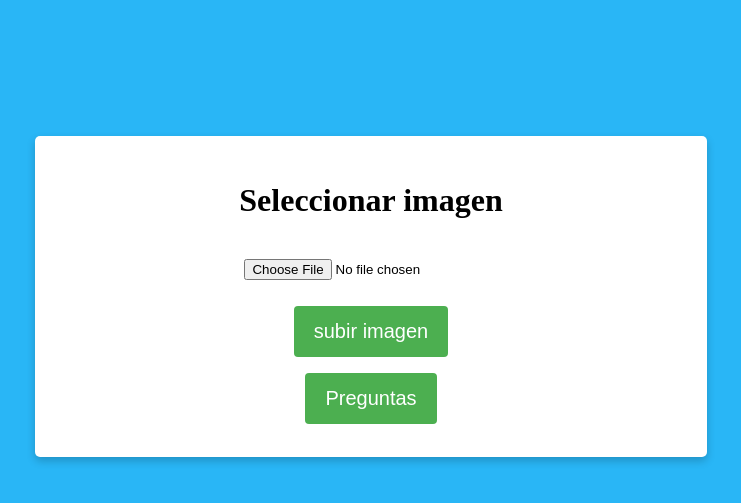
After one commit to a01208937/daw, a PHP site: page /a01208937/form.php in a window 1280 px wide. The commit adds this page. Shown: the top 503 px of the page, without its empty margins (285-1026 px from the left). Run offline with PHP 8.4, Linux system fonts and the light colour scheme.

Commit message:
Algunos avances en lab 12

```diff
--- /dev/null
+++ b/Lab12/form.php
@@ -0,0 +1,3 @@
+<?php
+include("html/form.html");
+?>
--- /dev/null
+++ b/Lab12/html/form.html
@@ -0,0 +1,27 @@
+<!DOCTYPE html>
+<html lang="es">
+    <head>
+        <meta charset="utf-8">
+        <title>Lab 12</title>
+        <link rel="stylesheet" type="text/css" href="styles/main.css"/>
+    </head>
+
+    <body>
+        <div class="card">
+            <div class="card_container">
+                    <form action="img_upload.php" enctype="multipart/form-data" method="POST">
+                            <h1><strong>Seleccionar imagen</strong></h1>
+                            <br>
+                            <input type="file" name="imgToUpload">
+                        <br><br>
+                        <input type="submit" value="subir imagen" name="submit_img">
+                    </form>
+
+                    <form action="preguntas.php" method="POST">
+                        <input type="submit" value="Preguntas">
+                    </form>
+            </div>
+        </div>
+        <script src="functions/browser/form.js"></script>
+    </body>
+</html>
--- /dev/null
+++ b/Lab12/preguntas.php
@@ -0,0 +1,3 @@
+<?php
+include("html/preguntas.html");
+?>
--- a/Lab12/styles/main.css
+++ b/Lab12/styles/main.css
@@ -1,3 +1,4 @@
+/*--------------------- NATIVE -----------------*/
 body {
     background: #29b6f6;
 }
@@ -28,7 +29,7 @@ input[type=password], select {
 
 input[type=submit] {
     font-size: 20px;
-    width: 30%;
+    width: fit-content;
     background-color: #4CAF50;
     color: white;
     padding: 14px 20px;
@@ -50,6 +51,13 @@ input[type=submit]:hover {
     background-color: #45a049;
 }
 
+input[type="file"] {
+    outline: none;
+}
+
+
+
+/*---------------------- CLASES ---------------------------*/
 .card {
     /* Add shadows to create the "card" effect */
     box-shadow: 0 4px 8px 0 rgba(0,0,0,0.2);
@@ -61,6 +69,7 @@ input[type=submit]:hover {
     width: 50%;
     position: absolute;
     margin-top: 10%;
+    margin-bottom: 5%;
     left: 25%;
 }
 
@@ -68,3 +77,37 @@ input[type=submit]:hover {
 .card:hover {
     box-shadow: 0 8px 16px 0 rgba(0,0,0,0.2);
 }
+
+.card_container {
+    display: flex;
+    flex-flow: column;
+    align-items: center;
+    -ms-flex-item-align: center, auto;
+    width: 100%;
+}
+
+.fileContainer {
+    font-size: 14px;
+    font-weight: 600;
+    color: #fff;
+    background-color: #106BA0;
+    display: flex;
+    align-self: center;
+    align-items: center;
+    -ms-flex-align: center;
+    transition: all .5s;
+    cursor: pointer;
+    padding: 15px 40px !important;
+    width: fit-content;
+    text-align: center;
+    border-radius: 4px;
+}
+
+.fileContainer input[type=file] {
+    width: 0.1px;
+    height: 0.1px;
+    opacity: 0;
+    overflow: hidden;
+    position: absolute;
+    z-index: -1;
+}
```
Also changed, not shown: Lab12/functions/server/login_request.php (+3 -5 lines), Lab12/html/preguntas.html (added, +26 -0 lines), Lab12/img_upload.php (added, +22 -0 lines), Lab12/functions/browser/form.js (added), Lab12/img/44d21c1ae4690c42f451ad0b6bde226c.jpg (added), Lab12/img/dungeonMonster.png (added).
